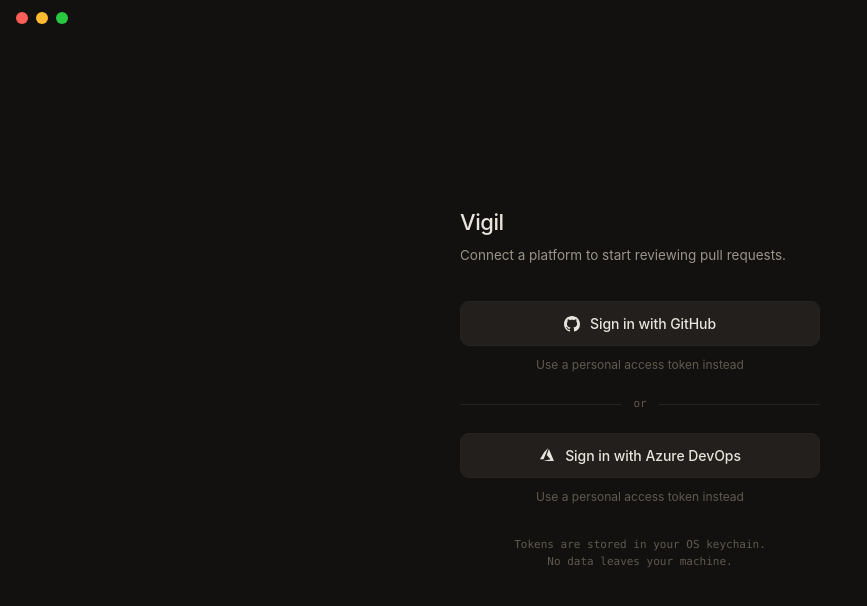
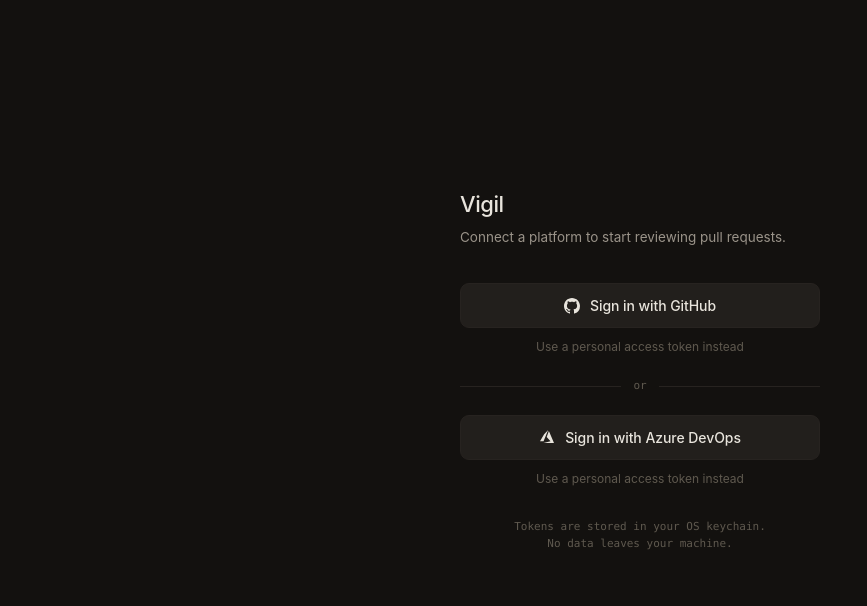
Before and after one commit to xWul/vigil, a React (Vite) app: page / in a window 1280 px wide. Shown: the top 606 px of the page, without its empty margins (0-867 px from the left). Built offline with nearby package versions, Linux system fonts and the light colour scheme.

Commit message:
refactor: remove unused TrafficLights components from Auth and Settings

```diff
--- a/src/renderer/features/auth/Auth.tsx
+++ b/src/renderer/features/auth/Auth.tsx
@@ -32,30 +32,6 @@
         fill={color}
       />
     </svg>
-  );
-}
-
-// ── TrafficLights ─────────────────────────────────────────────────────────────
-
-function TrafficLights() {
-  const t = TOKENS.dark;
-  const dot = (c: string) => (
-    <span
-      style={{
-        width: 12,
-        height: 12,
-        borderRadius: "50%",
-        background: c,
-        display: "inline-block",
-      }}
-    />
-  );
-  return (
-    <div style={{ display: "flex", gap: 8, alignItems: "center" }}>
-      {dot(t.trafficR)}
-      {dot(t.trafficY)}
-      {dot(t.trafficG)}
-    </div>
   );
 }
 
@@ -369,9 +345,6 @@
       }
     >
       {/* Titlebar */}
-      <div style={{ padding: "12px 16px", height: 36, flexShrink: 0 }}>
-        <TrafficLights />
-      </div>
 
       {/* Centered card */}
       <div
--- a/src/renderer/features/settings/Settings.tsx
+++ b/src/renderer/features/settings/Settings.tsx
@@ -27,22 +27,6 @@
         fill={color}
       />
     </svg>
-  );
-}
-
-function TrafficLights() {
-  const t = TOKENS.dark;
-  const dot = (c: string) => (
-    <span
-      style={{ width: 12, height: 12, borderRadius: "50%", background: c, display: "inline-block" }}
-    />
-  );
-  return (
-    <div style={{ display: "flex", gap: 8, alignItems: "center" }}>
-      {dot(t.trafficR)}
-      {dot(t.trafficY)}
-      {dot(t.trafficG)}
-    </div>
   );
 }
 
@@ -313,9 +297,7 @@
         <span style={{ fontFamily: SANS, fontSize: 12, color: t.green }}>Saved</span>
       )}
       {state === "error" && (
-        <span style={{ fontFamily: SANS, fontSize: 12, color: t.red }}>
-          Failed — try again
-        </span>
+        <span style={{ fontFamily: SANS, fontSize: 12, color: t.red }}>Failed — try again</span>
       )}
     </div>
   );
@@ -405,19 +387,13 @@
             flexShrink: 0,
           } as React.CSSProperties
         }
-      >
-        <div style={{ WebkitAppRegion: "no-drag" } as React.CSSProperties}>
-          <TrafficLights />
-        </div>
-      </div>
+      ></div>
 
       {/* Scrollable body */}
       <div style={{ flex: 1, overflowY: "auto", padding: "0 0 48px" }}>
         <div style={{ maxWidth: 480, margin: "0 auto", padding: "0 32px" }}>
           {/* Back + title */}
-          <div
-            style={{ display: "flex", alignItems: "center", gap: 10, marginBottom: 36 }}
-          >
+          <div style={{ display: "flex", alignItems: "center", gap: 10, marginBottom: 36 }}>
             <button
               onClick={() => onClose(accounts)}
               style={{
```
